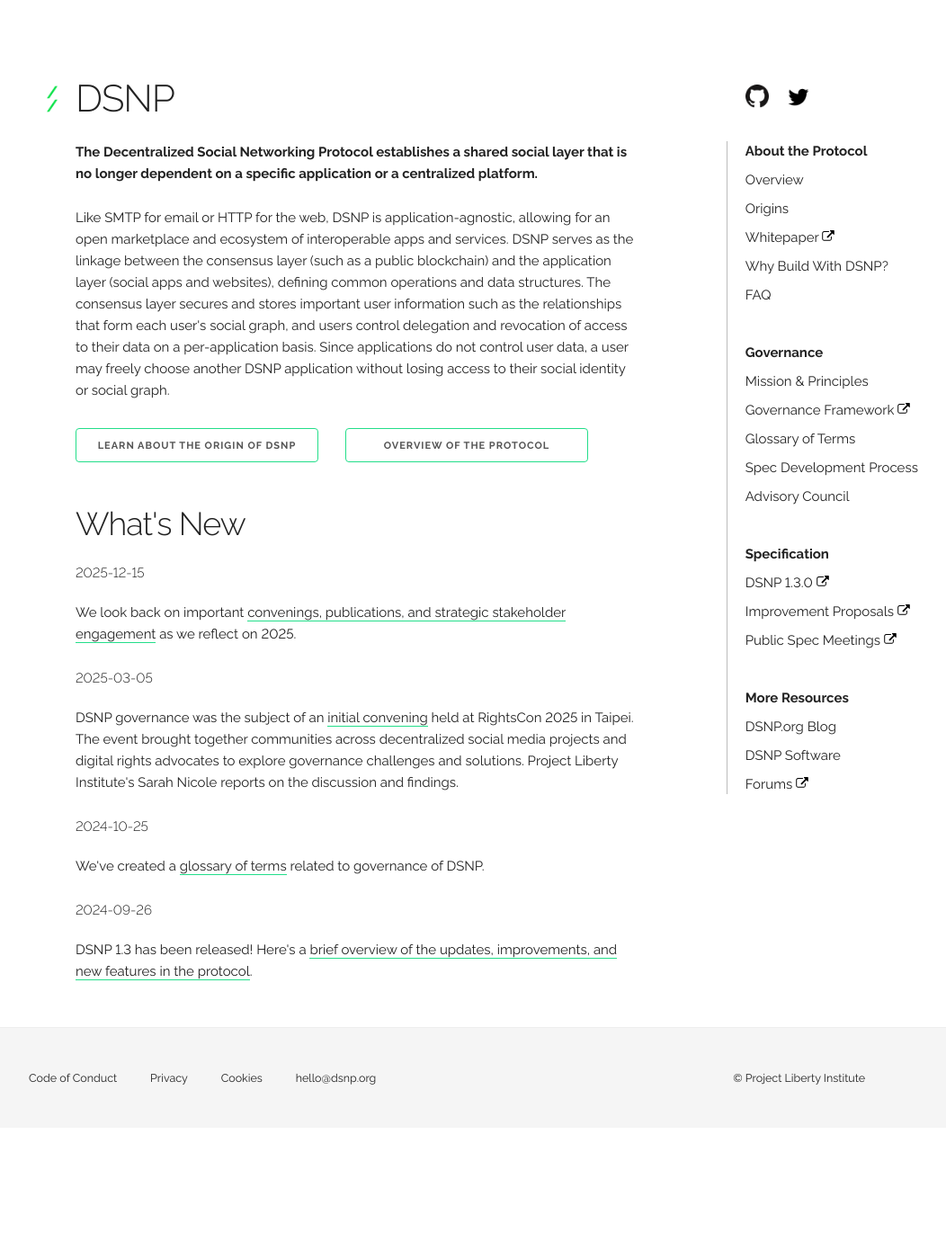
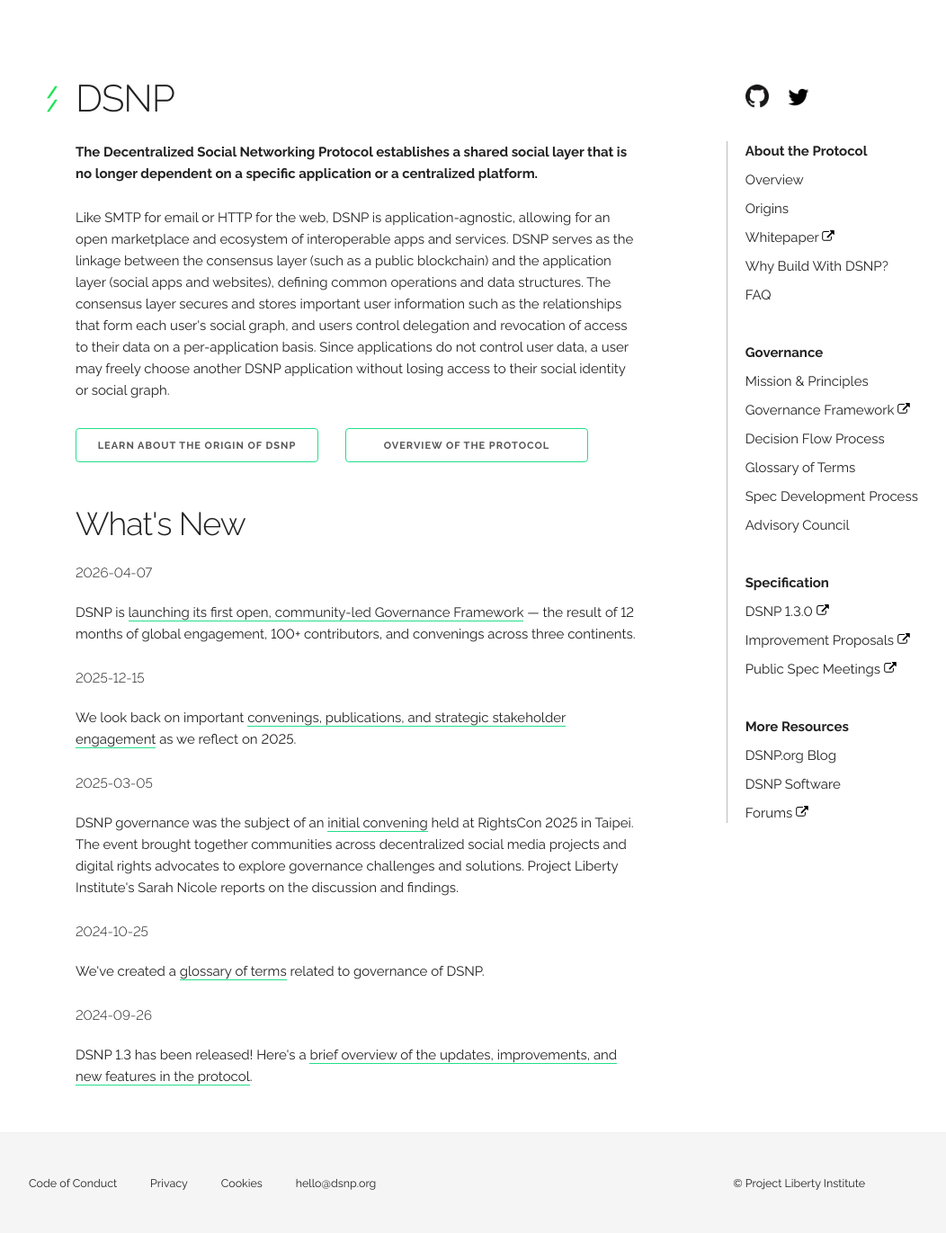
Before and after one commit to DSNP-org/dsnp-web, a Jekyll site: the page built from index.html, in a window 1280 px wide. Shown: the whole page at 90% size, without its empty margins (108-1160 px from the left). Built offline with Jekyll 4.4.1, drawn with Linux system fonts in a browser that asks for light colours; comment, search, counter and statistics services are not loaded; before the commit the page ends 1254 px from its top, so only the background shows below that.

Commit message:
Governance Framework launch blog post and related items

```diff
--- a/_layouts/default.html
+++ b/_layouts/default.html
@@ -22,6 +22,7 @@
             <li><b>Governance</b></li>
             <li><a href="/governance/mission-principles.html">Mission &amp; Principles</a></li>
             <li><a href="/governance/framework.pdf" target="_blank">Governance Framework <img src="/images/external-link.svg" height=14></a></li>
+            <li><a href="/governance/decision-flow.html">Decision Flow Process</a></li>
             <li><a href="/governance/glossary.html">Glossary of Terms</a></li>
             <li><a href="/governance/spec-dev-process.html">Spec Development Process</a></li>
             <li><a href="/advisors.html">Advisory Council</a></li>
--- a/index.html
+++ b/index.html
@@ -15,6 +15,9 @@
 </p>
   <h3>What's New</h3>
 
+  <h6>2026-04-07</h6>
+  <p>DSNP is <a href="blog/2026/04/07/dsnp-governance-framework-launch.html">launching its first open, community-led Governance Framework</a> — the result of 12 months of global engagement, 100+ contributors, and convenings across three continents.</p>
+
   <h6>2025-12-15</h6>
   <p>We look back on important <a href="blog/2025/12/15/reflecting-on-year-of-growth.html">convenings, publications, and strategic stakeholder engagement</a> as we reflect on 2025.</p>
 
```
Also changed, not shown: blog/_posts/2026-04-07-dsnp-governance-framework-launch.md (added, +36 -0 lines), 1 other file.
